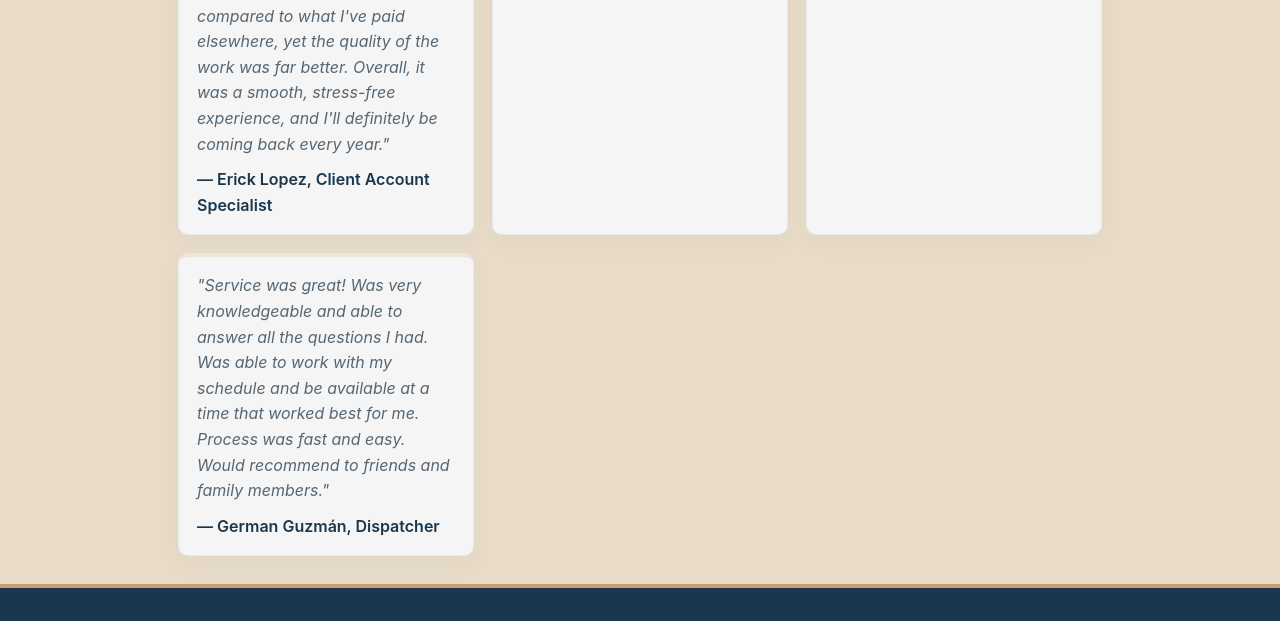
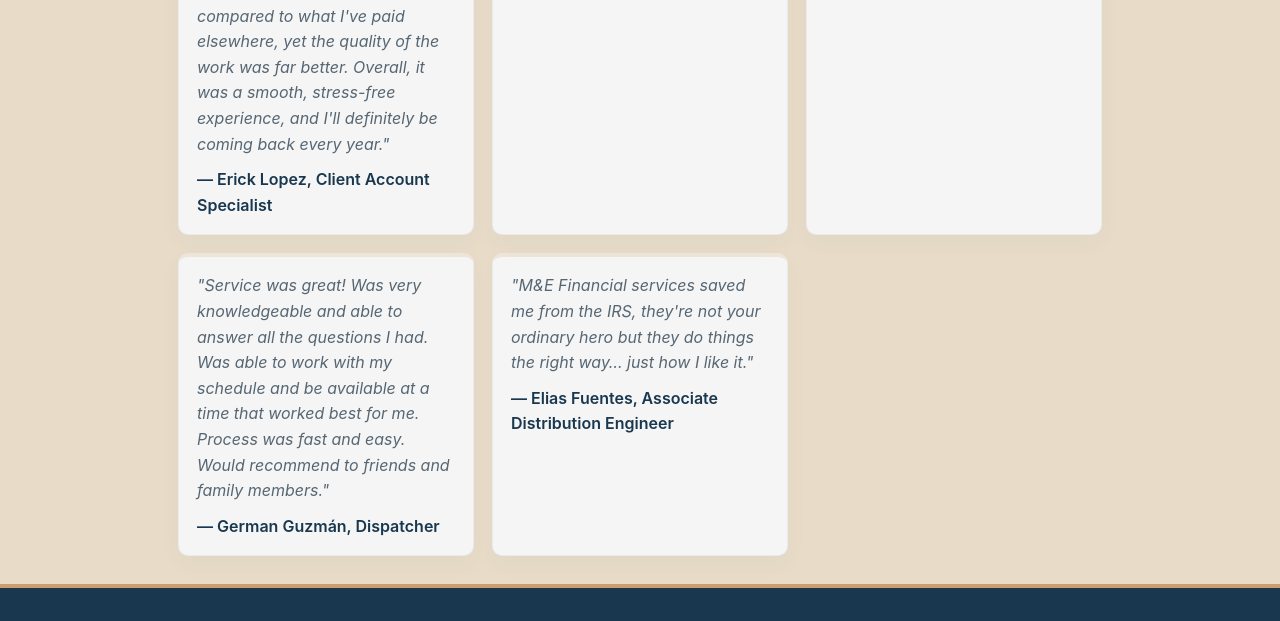
Before and after one commit to MEFinance/M-EFinance, a plain HTML site: page testimonials.html in a window 1280 px wide. Shown: the part 639-1260 px from the top of the page. Drawn offline with Linux system fonts and the light colour scheme.

Commit message:
add testimonial

```diff
--- a/testimonials.html
+++ b/testimonials.html
@@ -114,6 +114,11 @@
         <p class="quote" data-en="&quot;Service was great! Was very knowledgeable and able to answer all the questions I had. Was able to work with my schedule and be available at a time that worked best for me. Process was fast and easy. Would recommend to friends and family members.&quot;" data-es="&quot;¡El servicio fue excelente! Fue muy conocedor y pudo responder todas las preguntas que tenía. Pude trabajar con mi horario y estar disponible en un momento que me funcionara mejor. El proceso fue rápido y fácil. Recomendaría a amigos y familiares.&quot;">&quot;Service was great! Was very knowledgeable and able to answer all the questions I had. Was able to work with my schedule and be available at a time that worked best for me. Process was fast and easy. Would recommend to friends and family members.&quot;</p>
         <p style="font-weight:600" data-en="— German Guzmán, Dispatcher" data-es="— German Guzmán, Despachador">— German Guzmán, Dispatcher</p>
       </div>
+
+      <div class="card">
+        <p class="quote" data-en="&quot;M&E Financial services saved me from the IRS, they're not your ordinary hero but they do things the right way… just how I like it.&quot;" data-es="&quot;M&E Servicios Financieros me salvó del IRS, no son tu héroe ordinario pero hacen las cosas de la manera correcta… justo como me gusta.&quot;">&quot;M&E Financial services saved me from the IRS, they're not your ordinary hero but they do things the right way… just how I like it.&quot;</p>
+        <p style="font-weight:600" data-en="— Elias Fuentes, Associate Distribution Engineer" data-es="— Elias Fuentes, Ingeniero Asociado de Distribución">— Elias Fuentes, Associate Distribution Engineer</p>
+      </div>
     </section>
   </main>
 
```
